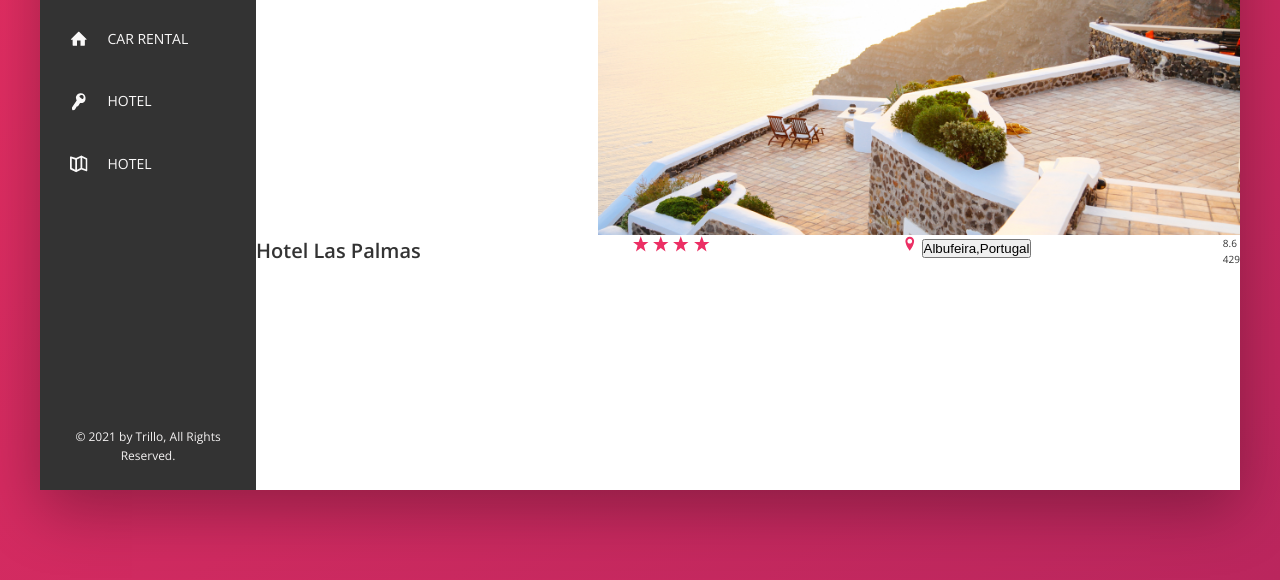
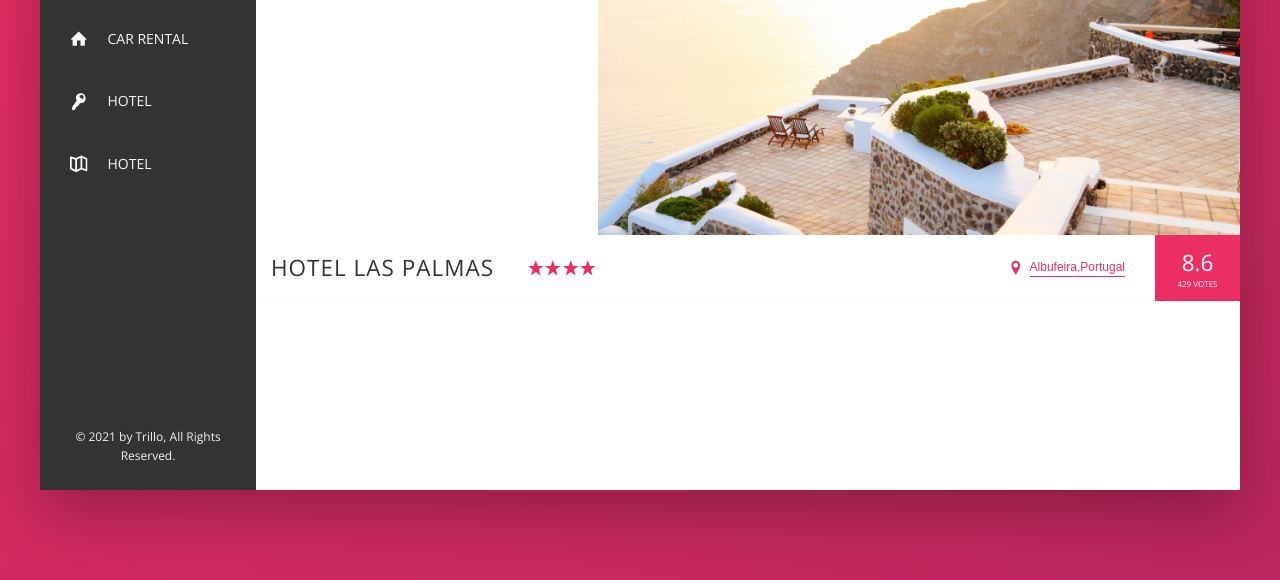
Before and after one commit to sajjadcodes/Trillo, a website: page index.html in a window 1280 px wide. Shown: the part 300-880 px from the top of the page. Drawn offline with nearby package versions, Linux system fonts and the light colour scheme.

Commit message:
completed hotel view

```diff
--- a/index.html
+++ b/index.html
@@ -109,19 +109,19 @@
                            Hotel Las Palmas
                        </h1>
                        <div class="overview__stars">
-                        <svg class="overview__icon-start">
+                        <svg class="overview__icon-star">
                             <use xlink:href="img/sprite.svg#icon-start"></use>
                         </svg>
-                        <svg class="overview__icon-start">
+                        <svg class="overview__icon-star">
                             <use xlink:href="img/sprite.svg#icon-star"></use>
                         </svg>
-                        <svg class="overview__icon-start">
+                        <svg class="overview__icon-star">
                             <use xlink:href="img/sprite.svg#icon-star"></use>
                         </svg>
-                        <svg class="overview__icon-start">
+                        <svg class="overview__icon-star">
                             <use xlink:href="img/sprite.svg#icon-star"></use>
                         </svg>
-                        <svg class="overview__icon-start">
+                        <svg class="overview__icon-star">
                             <use xlink:href="img/sprite.svg#icon-star"></use>
                         </svg>
                        </div>
@@ -133,7 +133,7 @@
                        </div>
                        <div class="overview__rating">
                            <div class="overview__rating-average">8.6</div>
-                           <div class="overview__rating-count">429 </div>
+                           <div class="overview__rating-count">429 Votes </div>
                        </div>
                    </div>
 
--- a/sass/_components.scss
+++ b/sass/_components.scss
@@ -216,13 +216,26 @@
 
 .overview{
     display: flex;
-    justify-content: space-between;
+   align-items: center;
+    border-bottom: 1px solid var(--color-Grey-light-1);
     &__heading{
+        font-size: 2.25rem;
+        font-weight: 300;
+        text-transform: uppercase;
+        letter-spacing: 1px;
+        padding:1.5rem;
 
 
     }
 
-    &__icon-start,
+    &__stars{
+        // flex:1;
+        margin-right: auto;
+        display:flex;
+
+    }
+
+    &__icon-star,
     &__icon-location
     {
         width: 1.75rem;
@@ -232,23 +245,85 @@
     }
 &__icon-star{
 
-
 }
 
 &__location{
 
+font-size: 1.2rem;
+display: flex;
+align-items: center;
+}
+&__icon-location{
+    margin-right: .5rem;
 }
 
 &__rating{
+    display: flex;
+    align-items: center;
+    flex-direction: column;
+     justify-content: center;
+    background-color: var(--color-primary);
+    margin-left: 3rem;
+    color:#fff;
+    align-self: stretch;
+    padding:0 2.25rem;
 
 }
 &__rating-average{
+    font-size: 2.25rem;
+    font-weight:300;
+    margin-bottom: -3px;
 
 }
 &__rating-count{
+    font-size: .8rem;
+    text-transform: uppercase;
 
 
 }
 
 
 }
+
+
+///////////////////////////////
+// button inline
+
+.btn-inline{
+    border:none;
+    color:var(--color-primary);
+    font-size: inherit;
+    border-bottom: 1px solid currentColor;
+    padding-bottom: 2px;
+    display: inline-block;
+    background-color: transparent;
+    cursor: pointer;
+    transition:  all .2s;
+
+    &:hover{
+        color: var(--color-gray-dark-1);
+    }
+    &:focus{
+        outline:none;
+        animation: pulsate .1s  infinite;
+
+    }
+}
+
+@keyframes pulsate{
+    0%{
+        transform: scale(1);
+        box-shadow: none;
+
+    }
+    50%{
+
+        transform: scale(1.05);
+        box-shadow: 0 1rem 4rem rgba(0,0,0,.25);
+    }
+    100%{
+        transform: scale(1);
+        box-shadow: none;
+
+    }
+}
```
Also changed, not shown: css/style.css.
